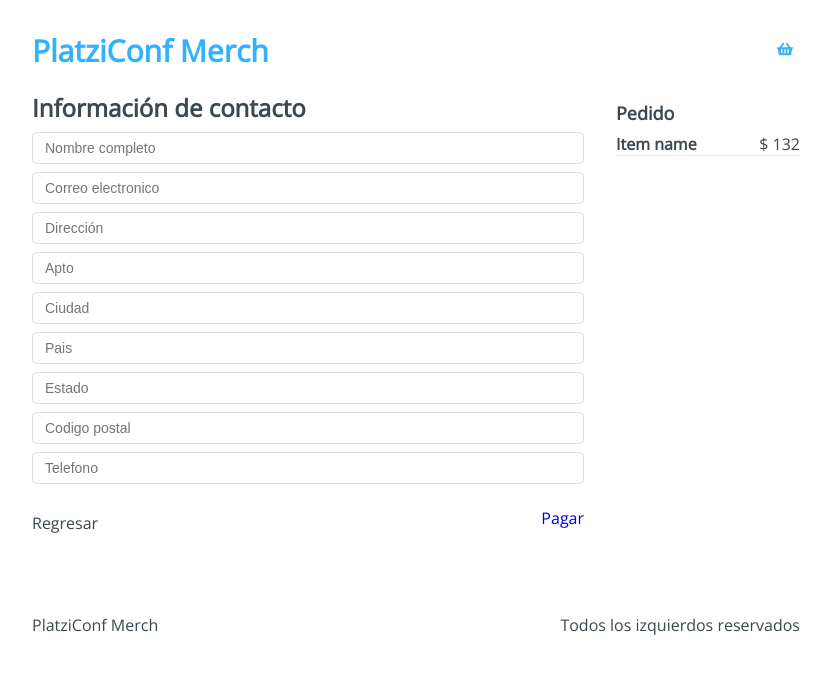
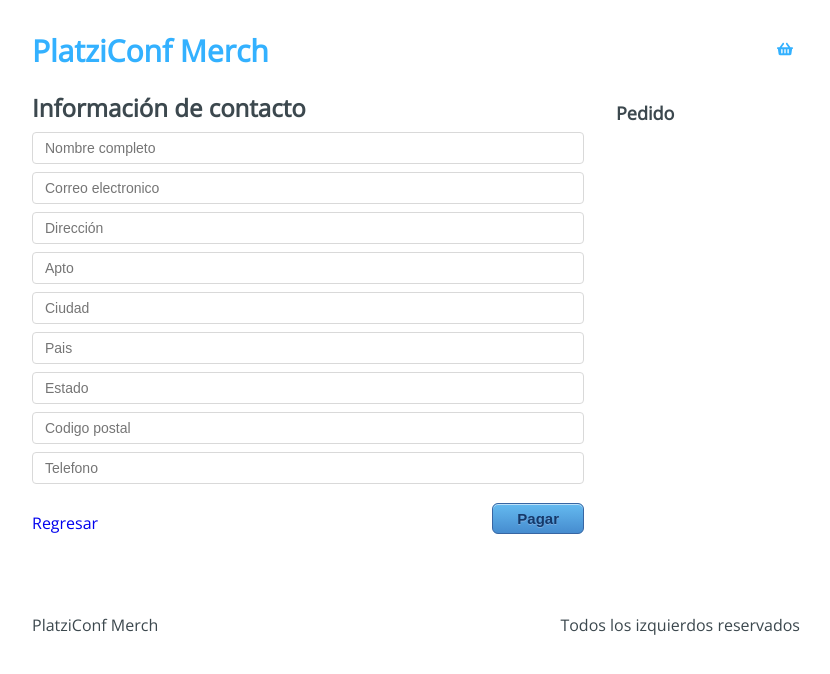
Before and after one commit to jeantivan/platzi-react-hooks-pro, a React (Vite) app: page /checkout/information in a window 1280 px wide. Shown: the top 674 px of the page, without its empty margins (224-1054 px from the left). Built offline with nearby package versions, Linux system fonts and the light colour scheme.

Commit message:
Integrando third party custom hooks en Platzi Conf Merch

```diff
--- a/src/containers/Information.jsx
+++ b/src/containers/Information.jsx
@@ -1,9 +1,34 @@
 import '../styles/components/Information.css';
 
-import { Link } from 'react-router-dom';
-import React from 'react';
+import { Link, useNavigate } from 'react-router-dom';
+import React, { useRef, useContext } from 'react';
+import AppContext from '../context/AppContext';
 
 const Information = () => {
+  const form = useRef(null);
+  const navigate = useNavigate();
+  const { state, addToBuyer } = useContext(AppContext);
+  const { cart } = state;
+
+  const handleSubmit = () => {
+    const formData = new FormData(form.current);
+
+    const buyer = {
+      name: formData.get('name'),
+      email: formData.get('email'),
+      address: formData.get('address'),
+      apto: formData.get('apto'),
+      city: formData.get('city'),
+      country: formData.get('country'),
+      state: formData.get('state'),
+      cp: formData.get('cp'),
+      phone: formData.get('phone'),
+    };
+
+    addToBuyer(buyer);
+    navigate('/checkout/payment');
+  };
+
   return (
     <div className="Information">
       <div className="Information-content">
@@ -11,7 +36,7 @@
           <h2>Información de contacto</h2>
         </div>
         <div className="Information-form">
-          <form action="">
+          <form ref={form}>
             <input type="text" placeholder="Nombre completo" name="name" id="name" />
             <input type="text" placeholder="Correo electronico" name="email" id="email" />
             <input type="text" placeholder="Dirección" name="address" id="address" />
@@ -24,20 +49,26 @@
           </form>
         </div>
         <div className="Information-buttons">
-          <div className="Information-back">Regresar</div>
+          <div className="Information-back">
+            <Link to="/checkout">Regresar</Link>
+          </div>
           <div className="Information-next">
-            <Link to="/checkout/payment">Pagar</Link>
+            <button onClick={handleSubmit}>Pagar</button>
           </div>
         </div>
       </div>
       <div className="Information-sidebar">
         <h3>Pedido</h3>
-        <div className="Information-item">
-          <div className="Information-element">
-            <h4>Item name</h4>
-            <span>$ 132</span>
+        {cart.map(({ product, qty }) => (
+          <div className="Information-item" key={product.id}>
+            <div className="Information-element">
+              <h4>{product.title}</h4>
+              <span>
+                {qty} x ${product.price}
+              </span>
+            </div>
           </div>
-        </div>
+        ))}
       </div>
     </div>
   );
--- a/src/hooks/useInitialState.js
+++ b/src/hooks/useInitialState.js
@@ -42,9 +42,14 @@
     });
   };
 
+  const addToBuyer = (payload) => {
+    setState({ ...state, buyer: [...state.buyer, payload] });
+  };
+
   return {
     addToCart,
     removeFromCart,
+    addToBuyer,
     state,
   };
 };
--- a/src/initialState.js
+++ b/src/initialState.js
@@ -1,5 +1,6 @@
 export default {
   cart: [],
+  buyer: [],
   products: [
     {
       id: '1',
```
